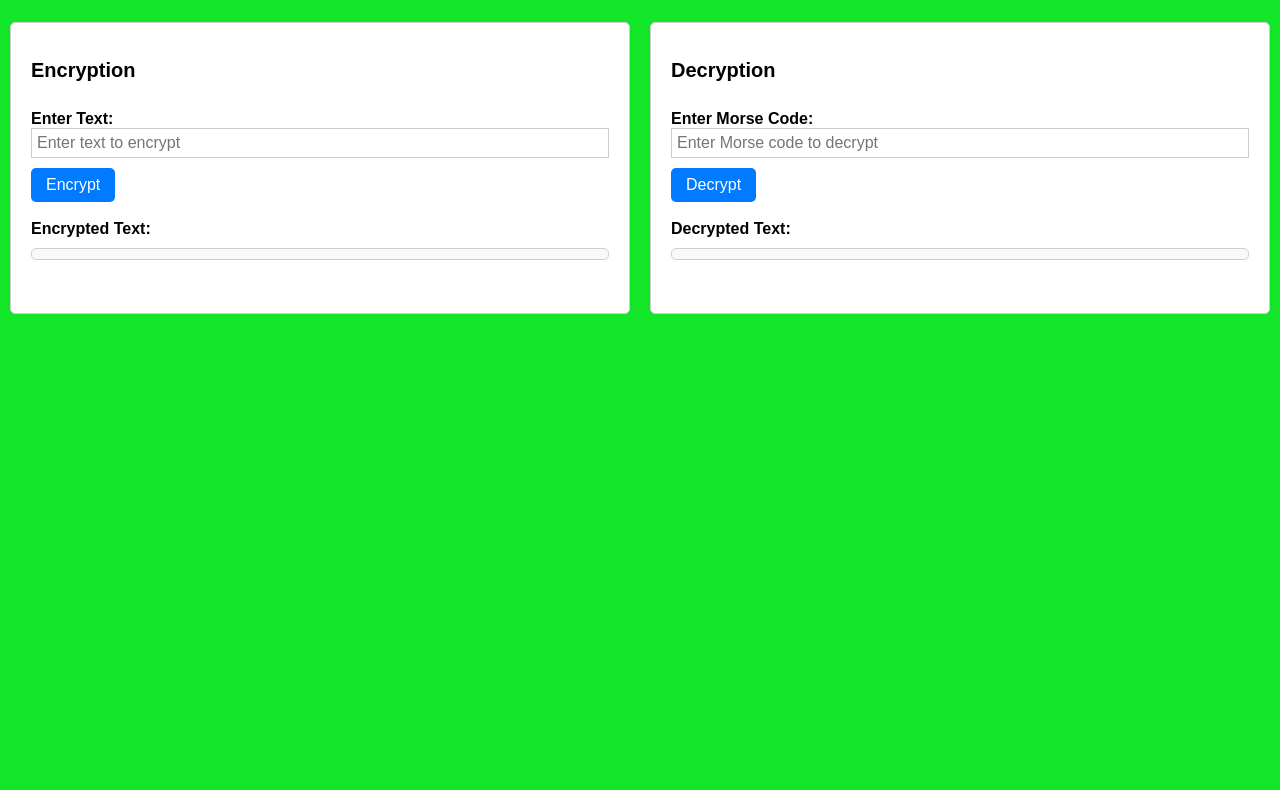
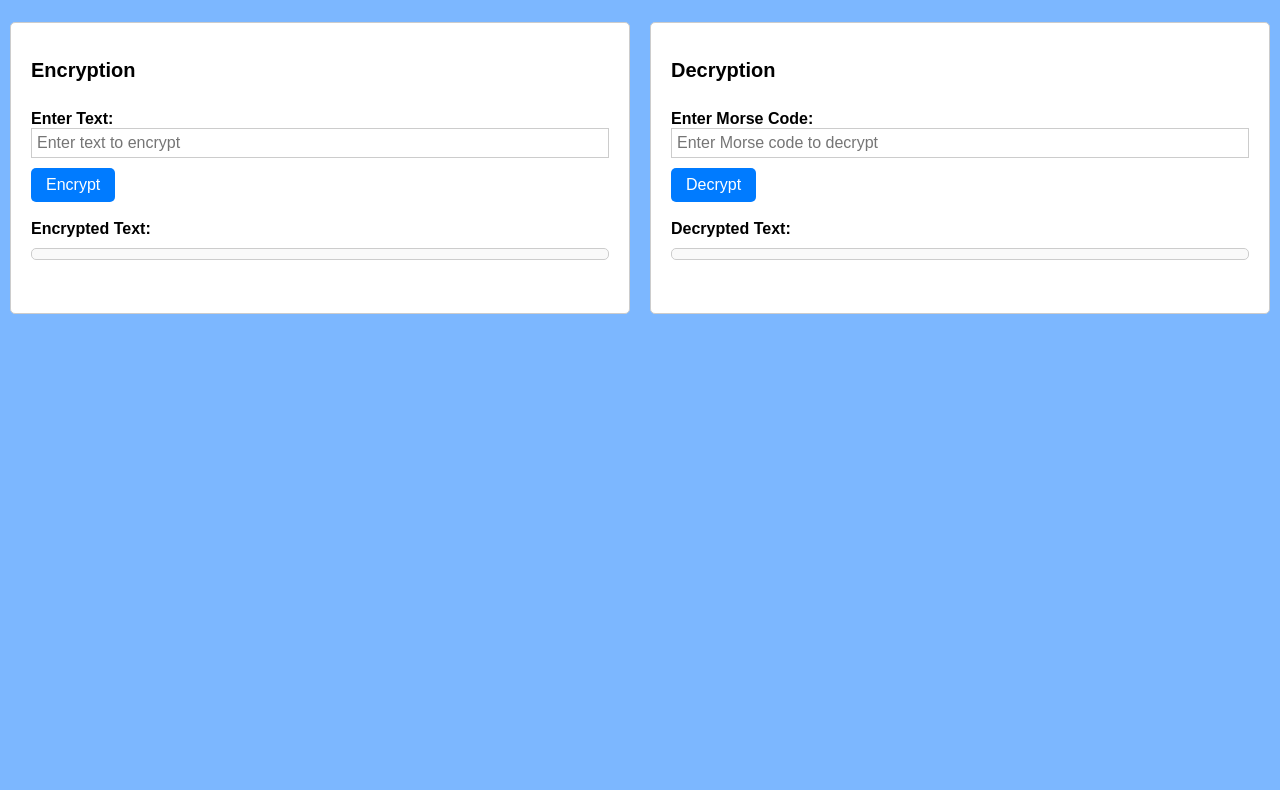
Before and after one commit to skyxwalker/morse-code-generator, a plain HTML site: page index.html in a window 1280 px wide. Shown: the part 87-877 px from the top of the page. Drawn offline with Linux system fonts and the light colour scheme.

Commit message:
Revert "Updated Color"

```diff
--- a/styles.css
+++ b/styles.css
@@ -2,7 +2,7 @@ body {
   font-family: Arial, sans-serif;
   margin: 0;
   padding: 0;
-  background-color: #13e528;
+  background-color: #7cb7ff;
 }
 
 .container {
```
